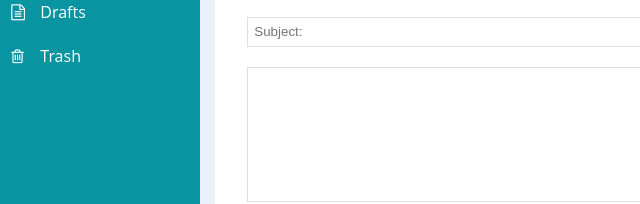
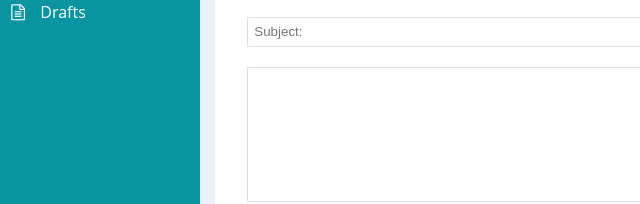
Before and after one commit to Hervera/epic-mail, a plain HTML site: page dashboard/compose.html in a window 1280 px wide. Shown: the part 238-442 px from the top of the page, 0-640 px from the left. Drawn offline with Linux system fonts and the light colour scheme.

Commit message:
Remove of trash link and in the menu, bcs it is not needed

```diff
--- a/dashboard/compose.html
+++ b/dashboard/compose.html
@@ -31,7 +31,6 @@
         <li><a href="inbox.html"><i class="fa fa-envelope"></i> Inbox (3)</a></li>
         <li><a href="sent.html"><i class="fa fa-rocket"></i> Sent</a></li>
         <li><a href="draft.html"><i class="fa fa-file-text-o"></i> Drafts</a></li>
-        <li><a href="trash.html"><i class="fa fa-trash-o"></i> Trash</a></li>
       </ul>
     </div>
 
```
Also changed, not shown: dashboard/draft.html (+0 -1 lines), dashboard/groups.html (+0 -1 lines), dashboard/inbox.html (+0 -1 lines), dashboard/read-message.html (+0 -1 lines), dashboard/sent.html (+0 -1 lines).
